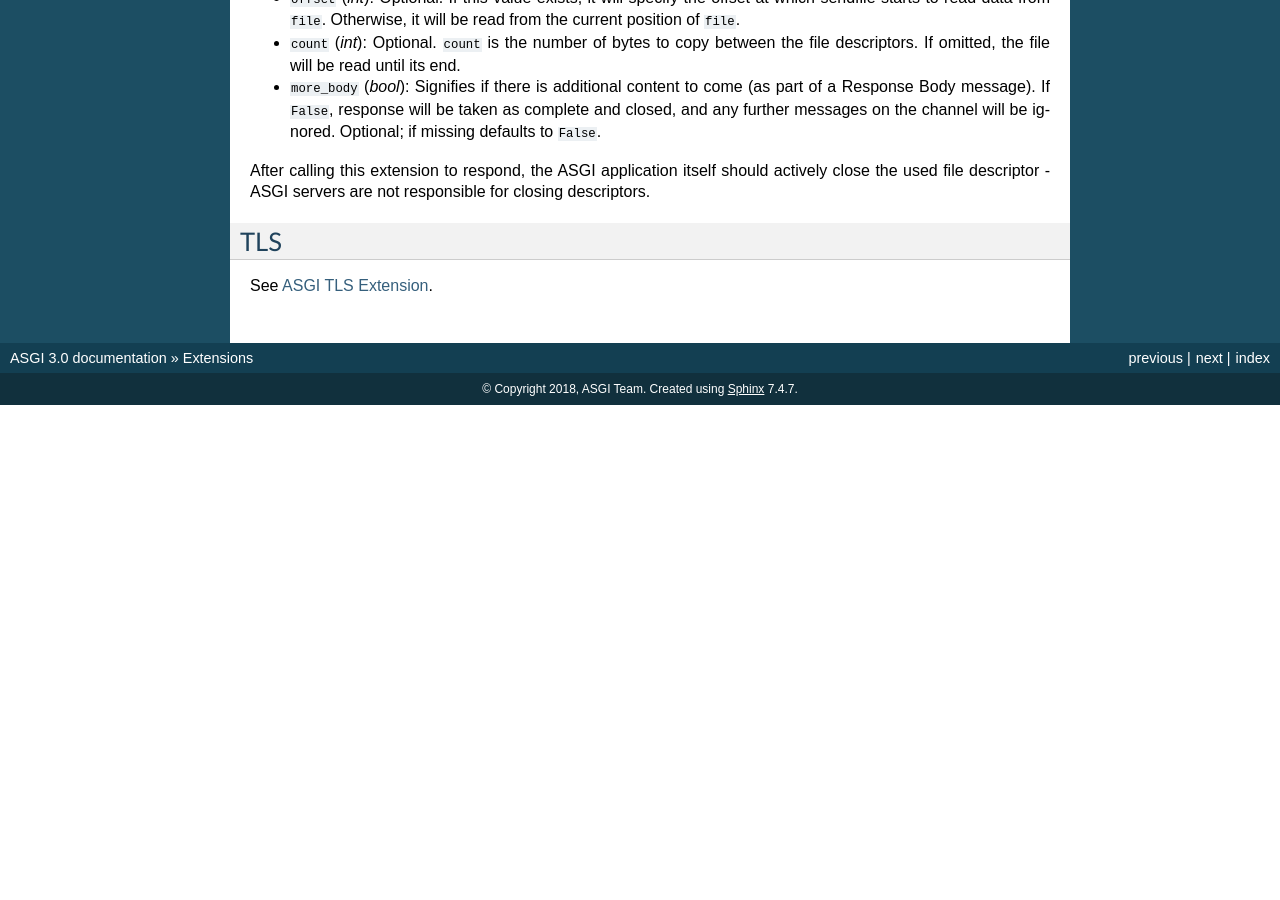
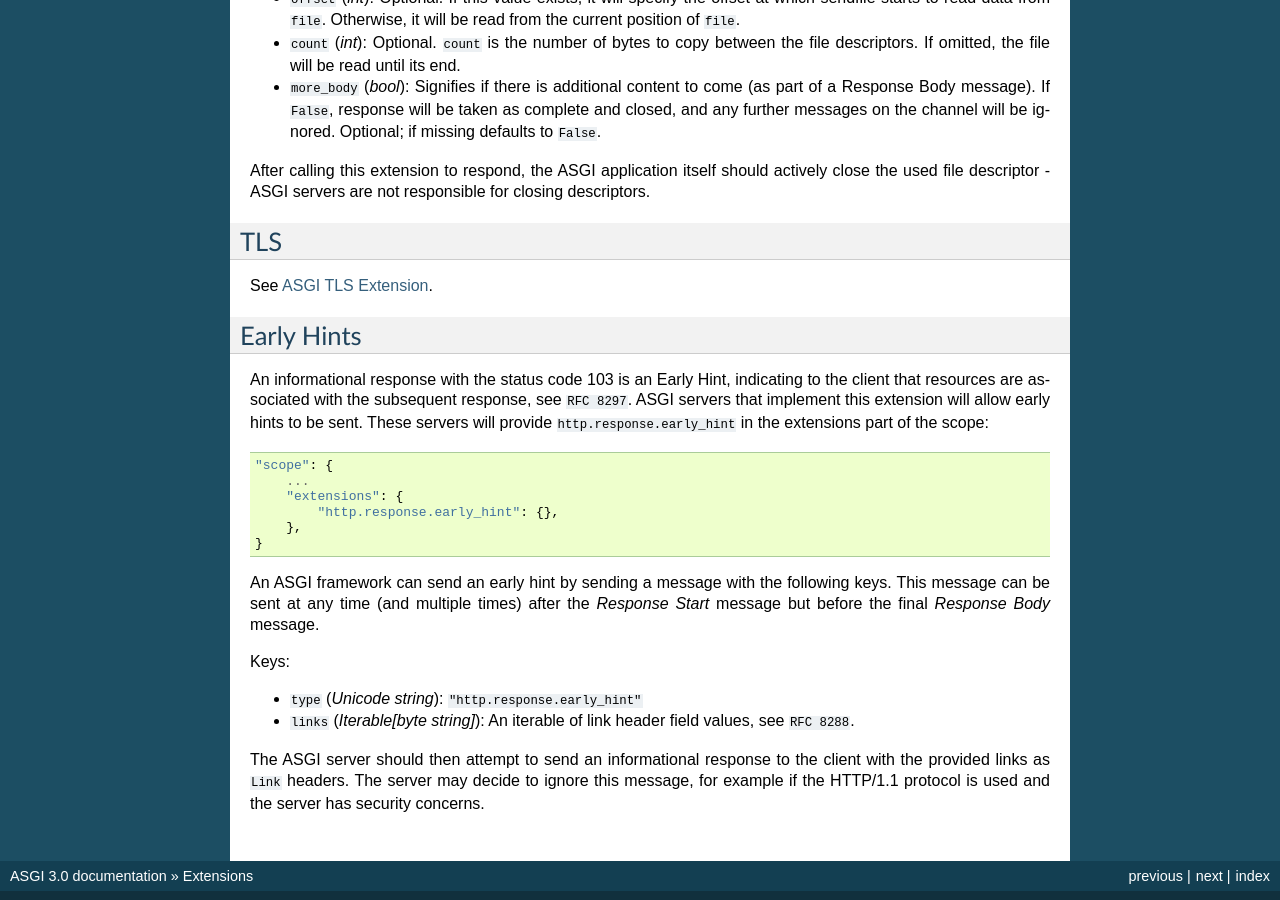
Before and after one commit to goldentroll/asgiref, a Sphinx documentation site: the page built from docs/extensions.rst, in a window 1280 px wide and 900 px high, scrolled down 1850 px. Built offline with Sphinx 7.4.7, drawn with Linux system fonts in a browser that asks for light colours; before the commit the page ends 2255 px from its top, so only the background shows below that.

Commit message:
Early hints extension (#342)
This gives an ASGI mechanism for the application to indicate to the server what early hints to send.

```diff
--- a/docs/extensions.rst
+++ b/docs/extensions.rst
@@ -133,3 +133,37 @@ TLS
 ---
 
 See :doc:`specs/tls`.
+
+Early Hints
+-----------
+
+An informational response with the status code 103 is an Early Hint,
+indicating to the client that resources are associated with the
+subsequent response, see ``RFC 8297``. ASGI servers that implement
+this extension will allow early hints to be sent. These servers will
+provide ``http.response.early_hint`` in the extensions part of the
+scope::
+
+    "scope": {
+        ...
+        "extensions": {
+            "http.response.early_hint": {},
+        },
+    }
+
+An ASGI framework can send an early hint by sending a message with the
+following keys. This message can be sent at any time (and multiple
+times) after the *Response Start* message but before the final
+*Response Body* message.
+
+Keys:
+
+* ``type`` (*Unicode string*): ``"http.response.early_hint"``
+
+* ``links`` (*Iterable[byte string]*): An iterable of link header field
+  values, see ``RFC 8288``.
+
+The ASGI server should then attempt to send an informational response
+to the client with the provided links as ``Link`` headers. The server
+may decide to ignore this message, for example if the HTTP/1.1
+protocol is used and the server has security concerns.
```
